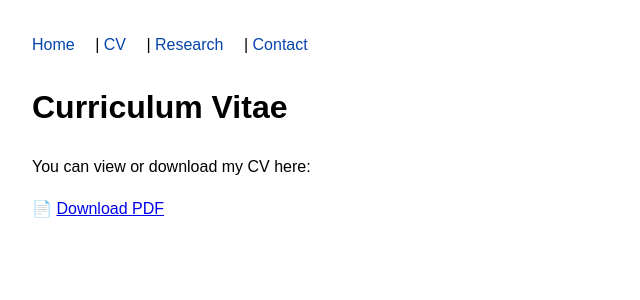
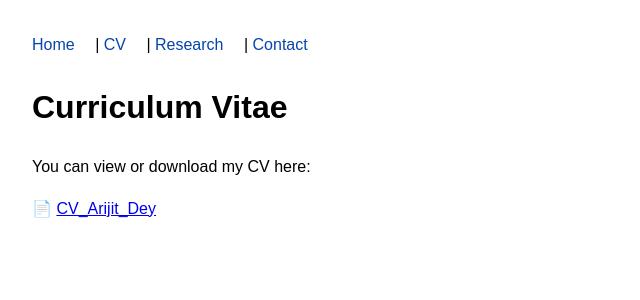
Before and after one commit to arijitdey22/arijitdey22.github.io, a Jekyll site: the page built from cv.md, in a window 1280 px wide. Shown: the top 300 px of the page, without its empty margins (0-640 px from the left). Built offline with Jekyll 4.4.1, drawn with Linux system fonts in a browser that asks for light colours.

Commit message:
Update cv.md

```diff
--- a/cv.md
+++ b/cv.md
@@ -7,4 +7,4 @@ title: "Curriculum Vitae"
 
 You can view or download my CV here:
 
-📄 [Download PDF](assets/CV_Arijit_Dey.pdf)
+📄 [CV_Arijit_Dey](assets/CV_Arijit_Dey.pdf)
```
